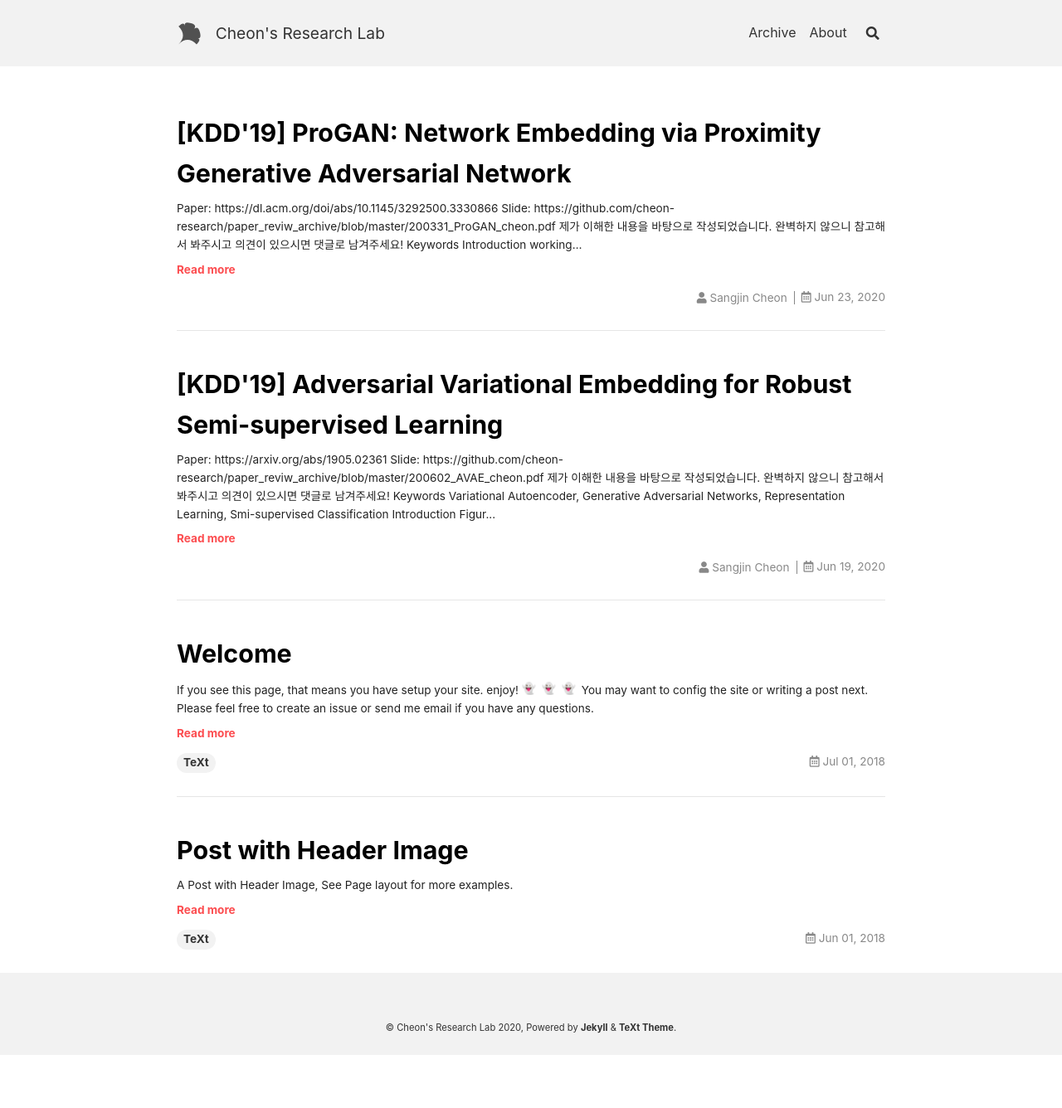
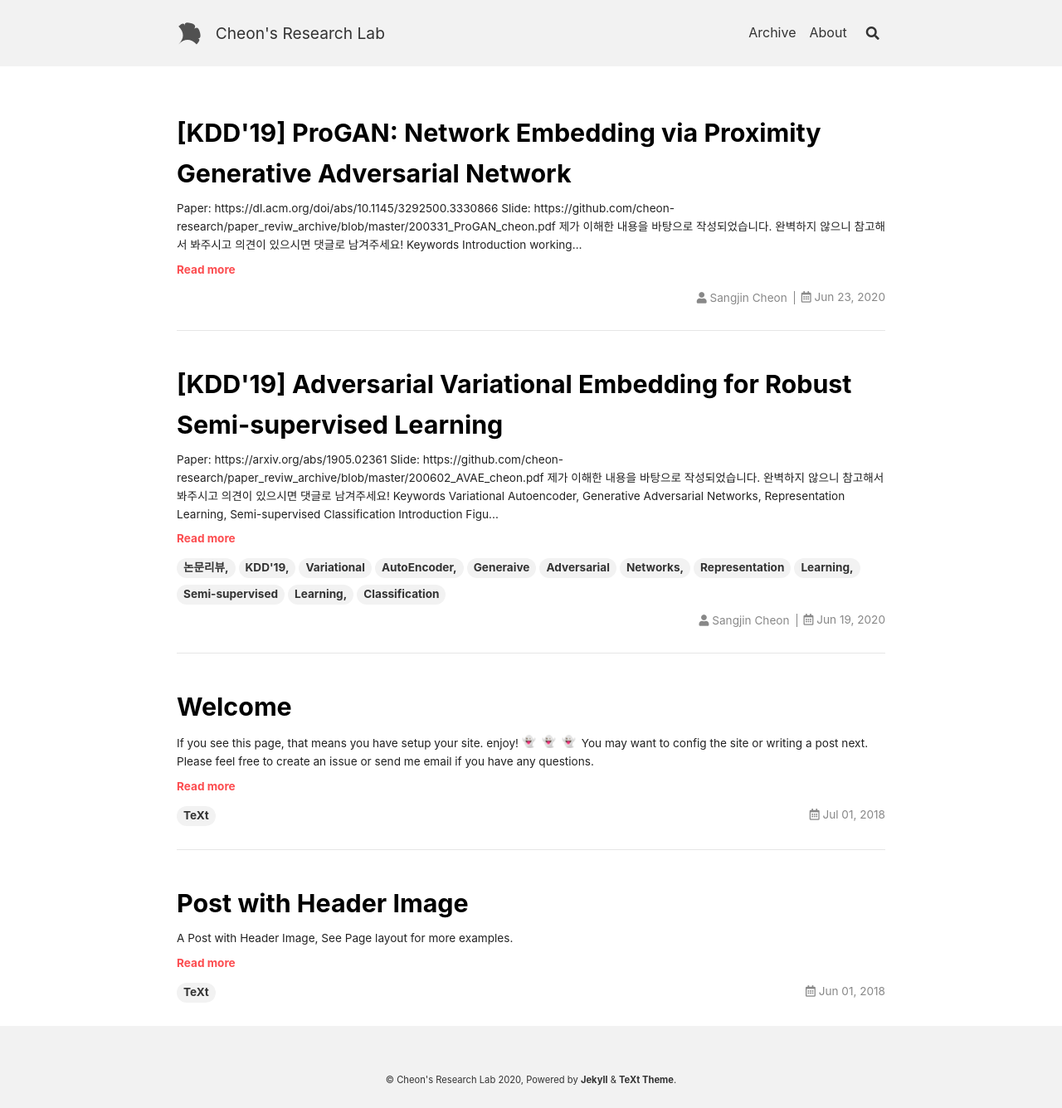
Before and after one commit to cheon-research/cheon-research.github.io, a Jekyll site: the page built from index.html, in a window 1280 px wide. Shown: the whole page at 83% size. Built offline with Jekyll 4.4.1, drawn with Linux system fonts in a browser that asks for light colours; nearby versions of some CDN libraries; emoji names are drawn with the system emoji font; the list of posts is cut into pages by our own code; before the commit the page ends 1272 px from its top, so only the background shows below that.

Commit message:
Update 2020-06-19-AVAE.md

```diff
--- a/_posts/2020-06-19-AVAE.md
+++ b/_posts/2020-06-19-AVAE.md
@@ -1,9 +1,7 @@
 ---
-layout: post
 title:  "[KDD'19] Adversarial Variational Embedding for Robust Semi-supervised Learning"
 author: "Sangjin Cheon"
-use_math: true
-comments: true
+tags: 논문리뷰, KDD'19, Variational AutoEncoder, Generaive Adversarial Networks, Representation Learning, Semi-supervised Learning, Classification
 ---
 
 Paper: [https://arxiv.org/abs/1905.02361](https://arxiv.org/abs/1905.02361){: target="_blank"}
@@ -14,7 +12,7 @@ Slide: [https://github.com/cheon-research/paper_reviw_archive/blob/master/200602
 >완벽하지 않으니 참고해서 봐주시고 의견이 있으시면 댓글로 남겨주세요!
 
 # Keywords
-Variational Autoencoder, Generative Adversarial Networks, Representation Learning, Smi-supervised Classification
+Variational Autoencoder, Generative Adversarial Networks, Representation Learning, Semi-supervised Classification
 
 # Introduction
 ![AVAE_figure_1](https://github.com/cheon-research/cheon-research.github.io/blob/master/assets/img/AVAE_figure_1.PNG?raw=true)
```
